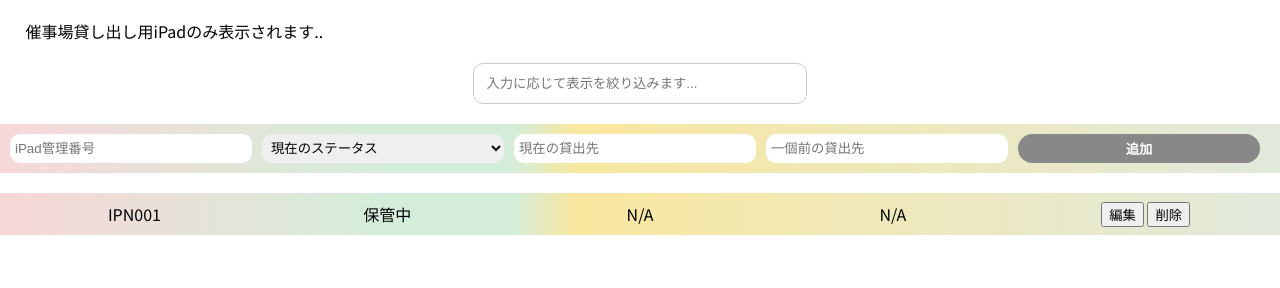
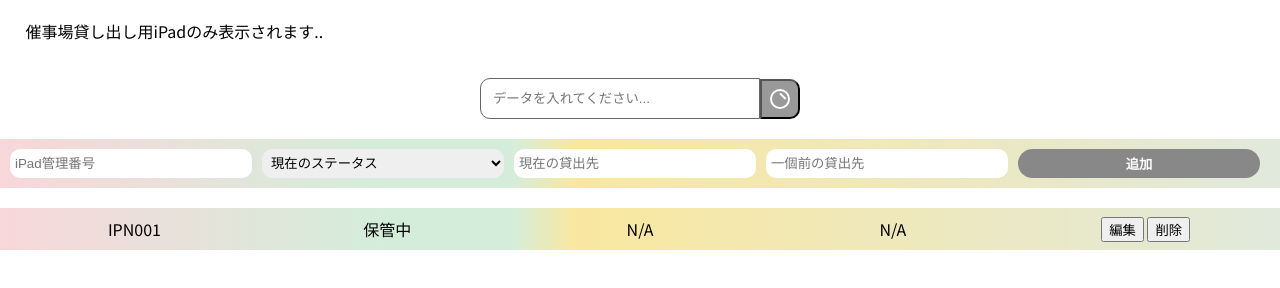
Before and after one commit to nyamoydev/iPadManager, a plain HTML site: page index.html in a window 1280 px wide. Shown: the part 70-358 px from the top of the page. Drawn offline with Linux system fonts and the light colour scheme; a web font is replaced by a local one.

Commit message:
searchInput関連実装
main.jsリファクタの余地あり

```diff
--- a/index.html
+++ b/index.html
@@ -9,7 +9,6 @@
     <!-- destyle.css CDN -->
 
     <style>
-
         body {
             font-family: 'Kufam', 'Noto Sans JP', sans-serif;
             margin: 0;
@@ -20,33 +19,57 @@ body {
         h1 {margin-left: 2%;}
         p {margin-left: 2%;}
 
-.row {
+    /* 検索窓関連 */
+
+        .searchForm {
             display: flex;
-    flex-direction: row;
-    justify-content: space-between;
-    padding: 8px;
-    border: none;
-    align-items: center; /* ここで垂直位置を中央に揃えます */
+            align-items: center;
+            justify-content: center;
+            height: 10vh;
+            width:25%;
+            margin: 0 auto;
+        }
+        #searchInput {
+            flex: 1;
+            width: 24%;
+            margin: 20px auto;
 
+            padding: 12px;
+            border: 1px solid #666;
+            border-radius: 10px 0 0 10px;
         }
-.row > div {
-    flex: 1;
-    text-align: center;
-    margin:0;
-    padding:0;
+        #searchSubmit {
+            width: 40px;
+            height: 40px;
+            border-radius: 0 10px 10px 0;
+            background: #999;
+            display: flex;
+            justify-content: center;
+            align-items: center;
+            cursor: pointer;
+            position: relative;
+        }
+        #searchSubmit::before {
+            content: '';
+            width: 16px;
+            height: 16px;
+            border-radius: 50%;
+            box-shadow: 0 0 0 2px #fff;
+        }
+        #searchSubmit::after {
+            content: '';
+            width: 8px;
+            height: 8px;
+            border-top: solid 2px #fff;
+            transform: rotate(45deg);
+            position: absolute;
+            top: 50%;
+            left: 50%;
+            transform: translate(-50%, -50%) rotate(45deg);
+        }
 
-}
-.row > div:first-child {
+    /* 入力窓関連 */
 
-}
-form {
-    display: flex;
-    justify-content: space-between;
-    margin-bottom: 20px;
-    padding: 10px;
-    background-color: #f2f2f2;
-    border: none;
-}
         form input, form select {
             flex: 1;
             margin-right: 10px;
@@ -73,17 +96,33 @@ form input[type="submit"]:hover {
             transition: transform 60s ease-in-out;
             border-radius: 10px; /* データ入力欄を丸くします */
         }
-#searchInput {
-    display: block;
-    width: 24%;
-    margin: 20px auto;
-    padding: 12px;
-    border-radius: 10px;
-    border: 1px solid #ccc;
-}
 
         .row, #ipadForm {
             background: linear-gradient(to right, #f8d7da 0%, #d4edda 30%, #d4edda 40%, #f9e79f 45%, #f9e79f 20%, #d6eaf8 125%);
+        }
+
+    /* main.jsで生成される要素 */
+    .row {
+            display: flex;
+            flex-direction: row;
+            justify-content: space-between;
+            padding: 8px;
+            border: none;
+            align-items: center; /* ここで垂直位置を中央に揃えます */
+        }
+        .row > div {
+            flex: 1;
+            text-align: center;
+            margin:0;
+            padding:0;
+        }
+        form {
+            display: flex;
+            justify-content: space-between;
+            margin-bottom: 20px;
+            padding: 10px;
+            background-color: #f2f2f2;
+            border: none;
         }
 
     </style>
@@ -91,7 +130,11 @@ form input[type="submit"]:hover {
 <body>
     <h1>iPad管理台帳</h1>
     <p>催事場貸し出し用iPadのみ表示されます..</p>
-    <input type="text" id="searchInput" placeholder="入力に応じて表示を絞り込みます...">
+
+    <div class="searchForm">
+        <input type="text" id="searchInput" placeholder="データを入れてください...">
+        <button id="searchSubmit" type="submit"></button>
+    </div>
     <form id="ipadForm">
         <input type="text" id="ipadId" placeholder="iPad管理番号" required>
         <select id="ipadStatus" required>
@@ -176,7 +219,6 @@ form input[type="submit"]:hover {
             localStorage.setItem('ipadData', JSON.stringify(ipadData));
             renderData(ipadData);
         }
-
         renderData(ipadData);
     </script>
 </body>
```
Lines whose indentation alone changed are shown as unchanged.
